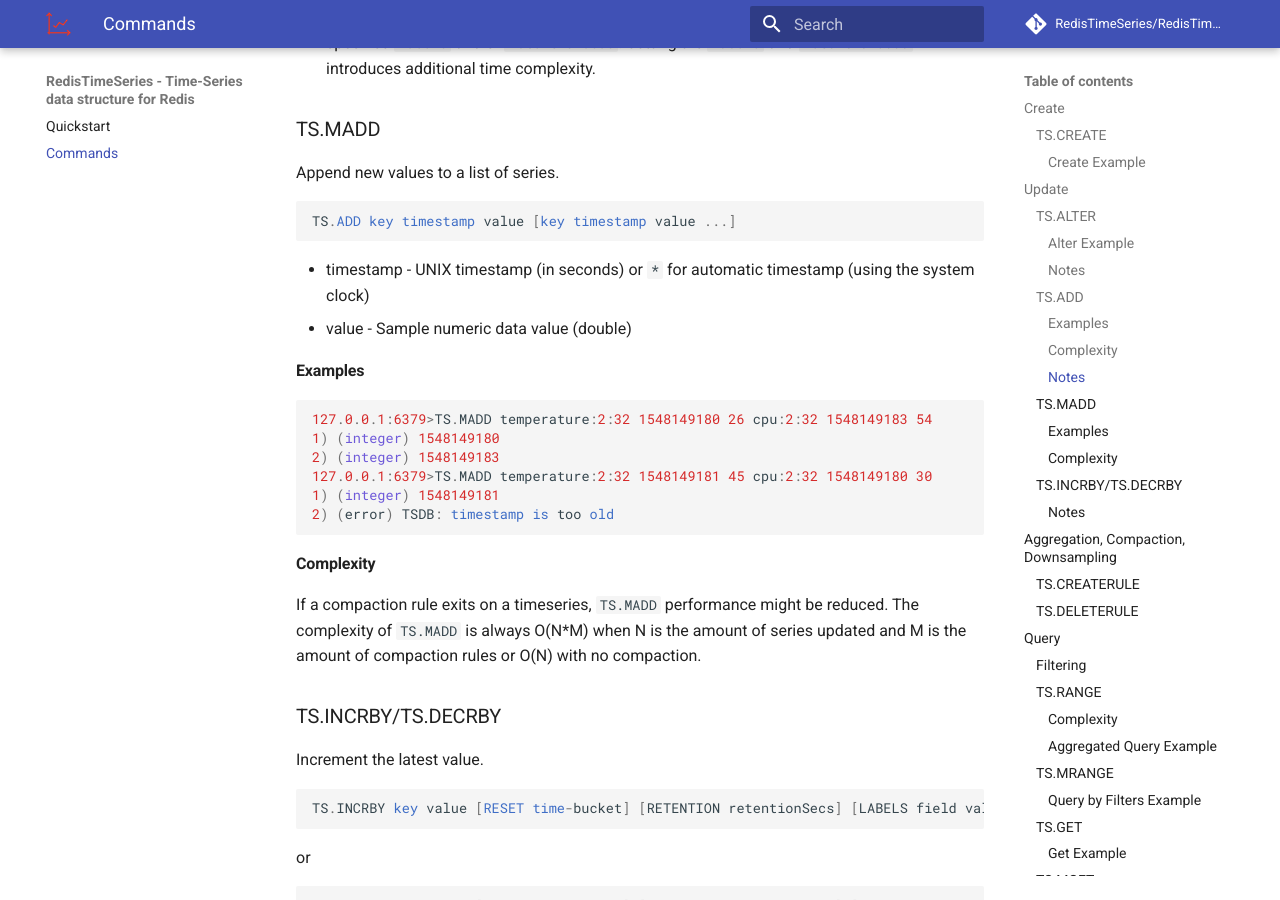
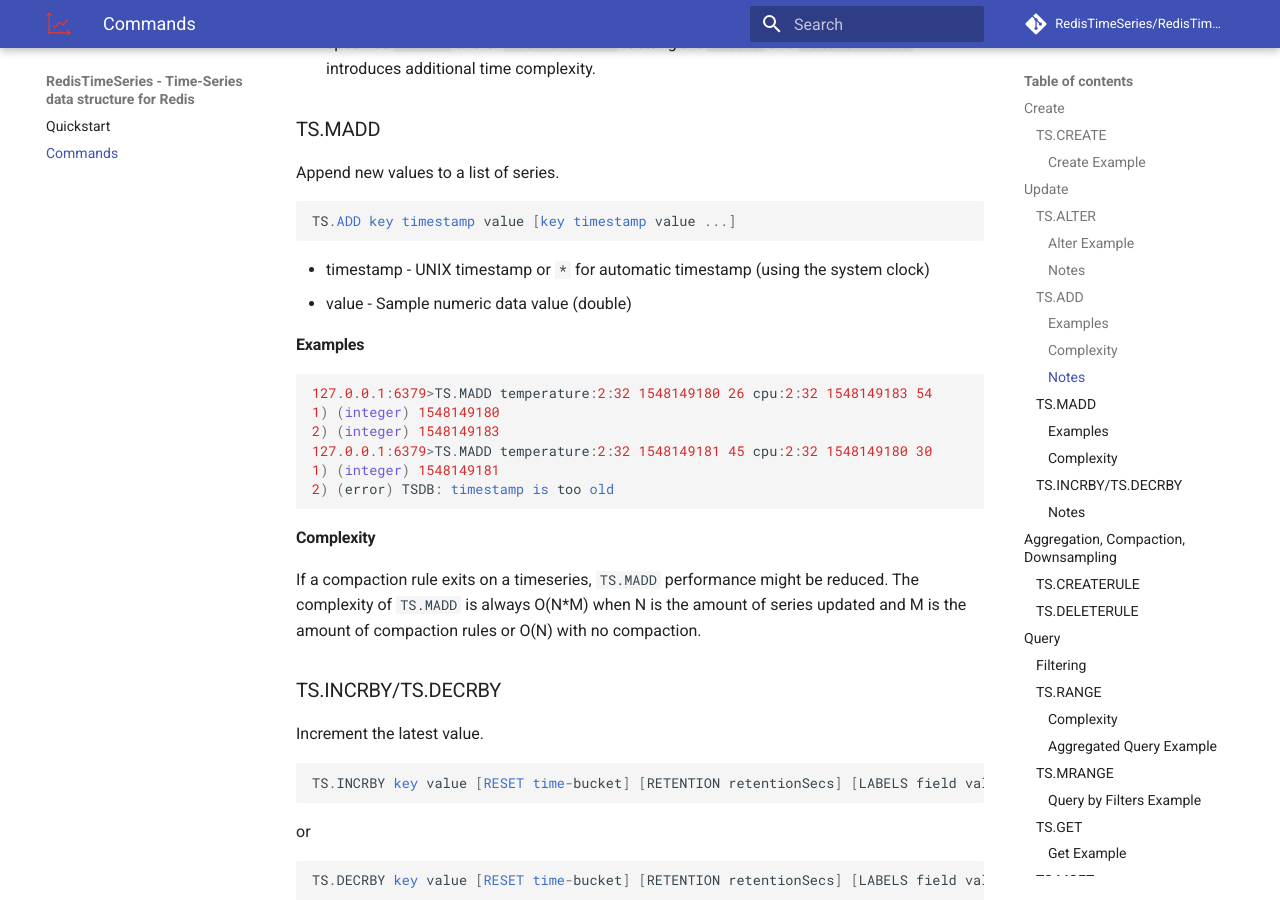
Before and after one commit to RedisTimeSeries/RedisTimeSeries, an MkDocs documentation site: the page built from docs/commands.md, in a window 1280 px wide and 900 px high, scrolled down 2150 px. Built offline with MkDocs 1.6.1 and Material for MkDocs 9.7.7, drawn with Linux system fonts in a browser that asks for light colours; comment, search, counter and statistics services are not loaded; old or Windows-style settings are respelled for this version of MkDocs.

Commit message:
remove seconds from ts.madd docs

````diff
--- a/docs/commands.md
+++ b/docs/commands.md
@@ -98,7 +98,7 @@ Append new values to a list of series.
 TS.ADD key timestamp value [key timestamp value ...]
 ```
 
-* timestamp - UNIX timestamp (in seconds) or `*` for automatic timestamp (using the system clock)
+* timestamp - UNIX timestamp or `*` for automatic timestamp (using the system clock)
 * value - Sample numeric data value (double)
 
 #### Examples
````
